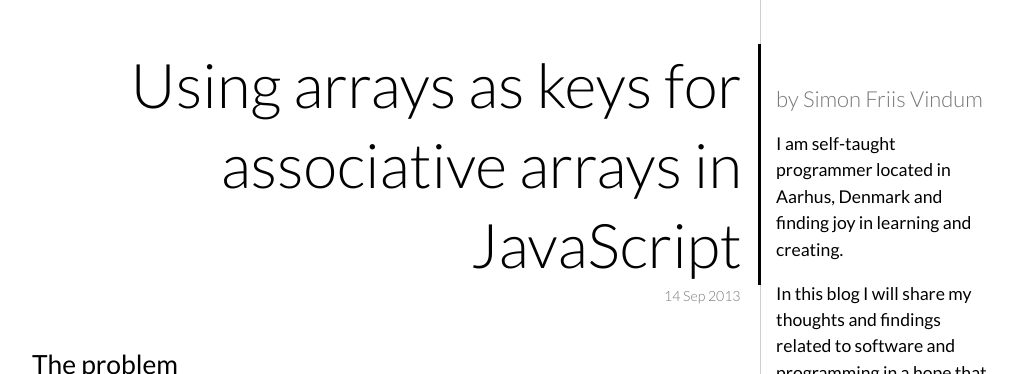
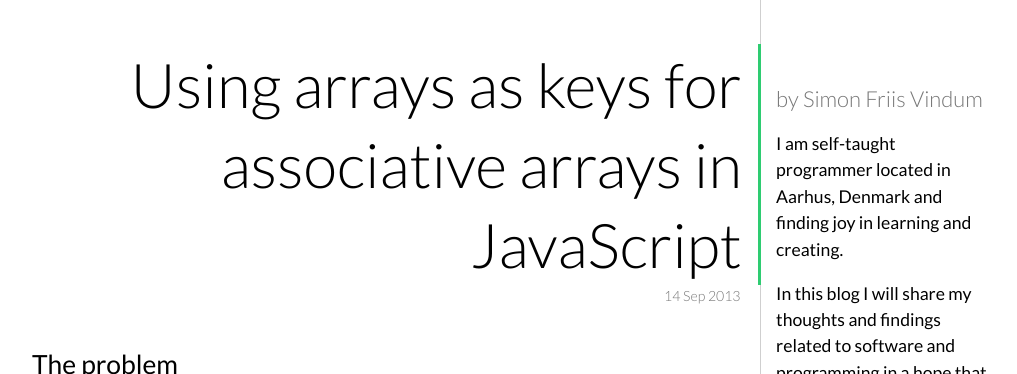
Before and after one commit to paldepind/blog, a Jekyll site: the page built from _posts/2013-09-14-arrays-as-keys-for-associative-arrays.md, in a window 1280 px wide. Shown: the top 374 px of the page, without its empty margins (29-1046 px from the left). Built offline with Jekyll 4.4.1, drawn with Linux system fonts in a browser that asks for light colours; nearby versions of some CDN libraries; Markdown is read by kramdown in place of the engine named in the settings.

Commit message:
Embed color in string

```diff
--- a/_posts/2013-09-14-arrays-as-keys-for-associative-arrays.md
+++ b/_posts/2013-09-14-arrays-as-keys-for-associative-arrays.md
@@ -3,7 +3,7 @@ layout: post
 title:  "Using arrays as keys for associative arrays in JavaScript"
 date:   2013-09-14 13:04:27
 categories: javascript performance
-color: 46,204,113
+color: "46,204,113"
 ---
 
 ## The problem
```
